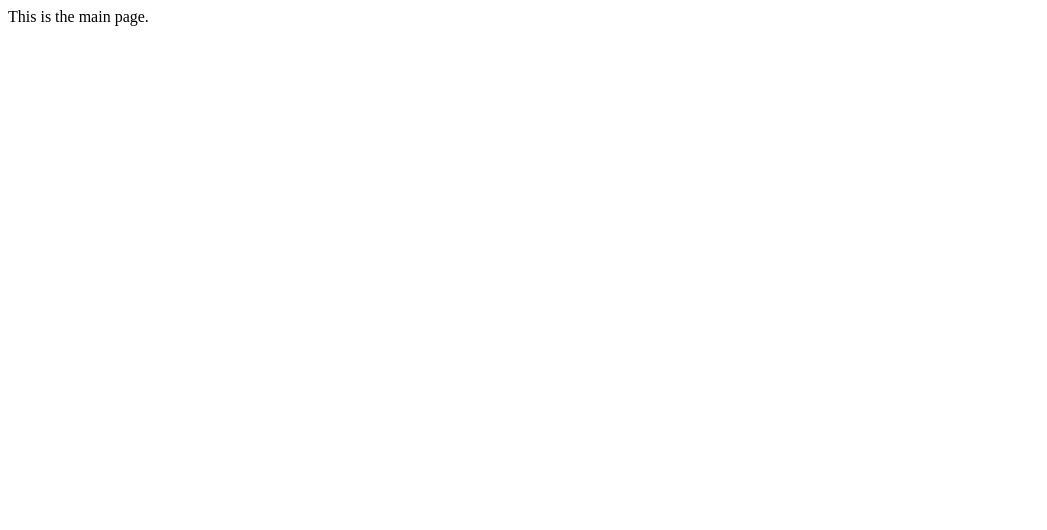
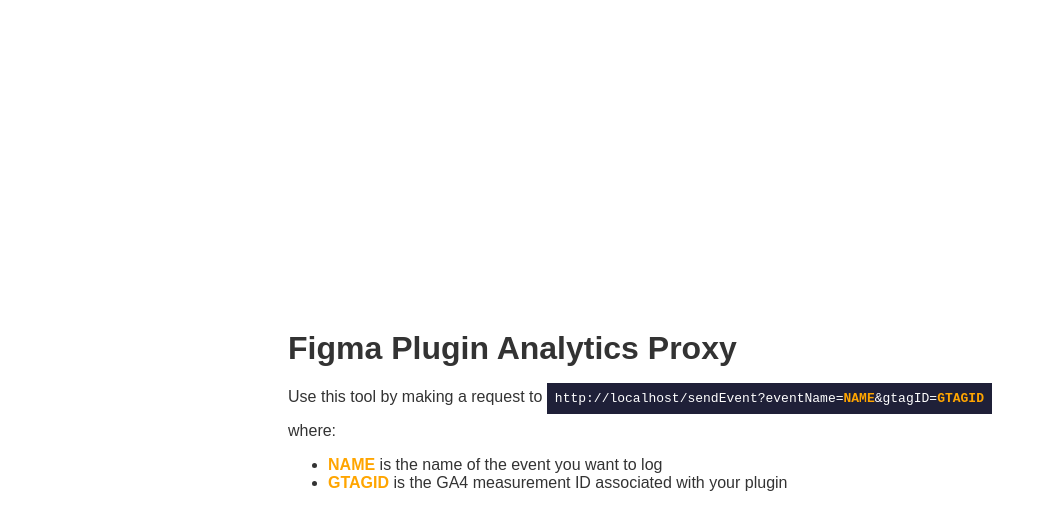
Before and after one commit to gsajith/figma-plugin-analytics, a Next.js app: page / in a window 1280 px wide. Shown: the top 530 px of the page, without its empty margins (0-1047 px from the left). Built offline with nearby package versions, Linux system fonts and the light colour scheme.

Commit message:
Basic UI

```diff
--- /dev/null
+++ b/app/globals.css
@@ -0,0 +1,13 @@
+body {
+  display: flex;
+  justify-content: center;
+  align-items: center;
+  height: 100vh;
+  font-family: sans-serif;
+  color: #333;
+}
+
+span {
+  font-weight: bold;
+  color: orange;
+}
--- a/app/page.tsx
+++ b/app/page.tsx
@@ -1,3 +1,28 @@
+"use client";
+import "./globals.css";
+
 export default function Home() {
-  return <main>This is the main page.</main>;
+  return (
+    <div>
+      <h1>Figma Plugin Analytics Proxy</h1>
+      <p>
+        Use this tool by making a request to{" "}
+        <code style={{ padding: 8, background: "#1f2038", color: "white" }}>
+          {window.location.href}sendEvent?eventName=
+          <span>NAME</span>&gtagID=
+          <span>GTAGID</span>
+        </code>
+      </p>
+      where:
+      <ul>
+        <li>
+          <span>NAME</span> is the name of the event you want to log
+        </li>
+        <li>
+          <span>GTAGID</span> is the GA4 measurement ID associated with your
+          plugin
+        </li>
+      </ul>
+    </div>
+  );
 }
```
Also changed, not shown: app/sendEvent/page.tsx (+30 -6 lines).
